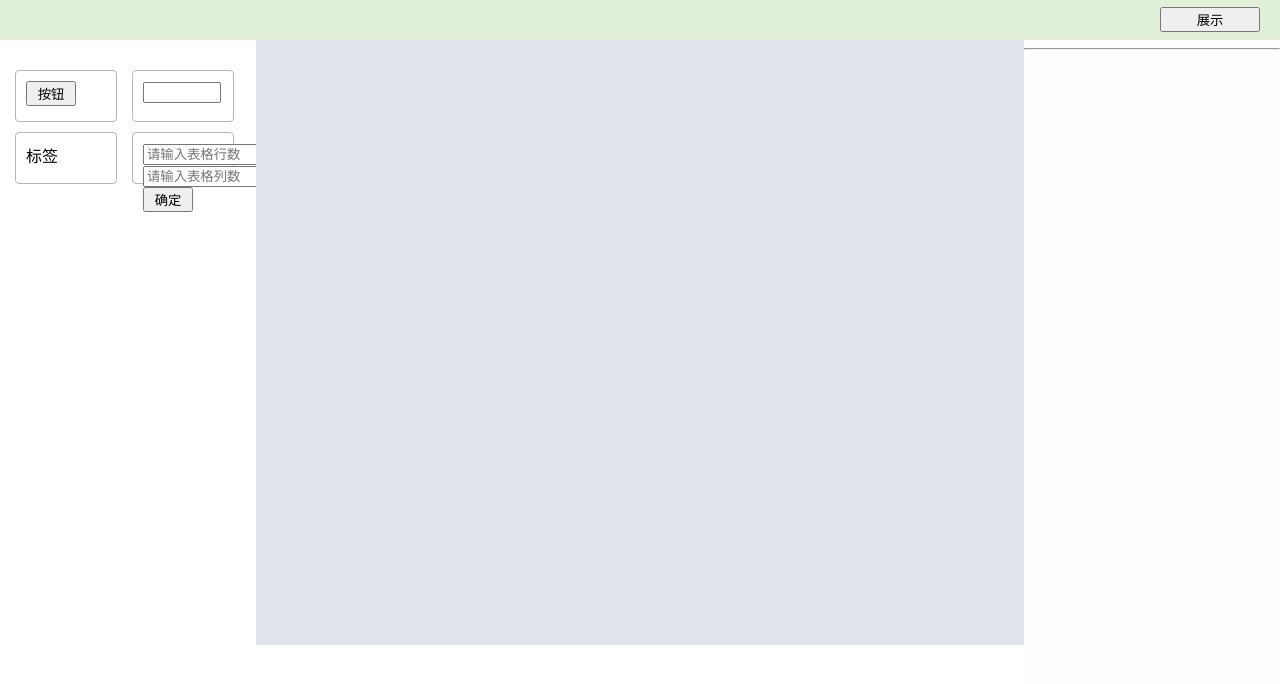
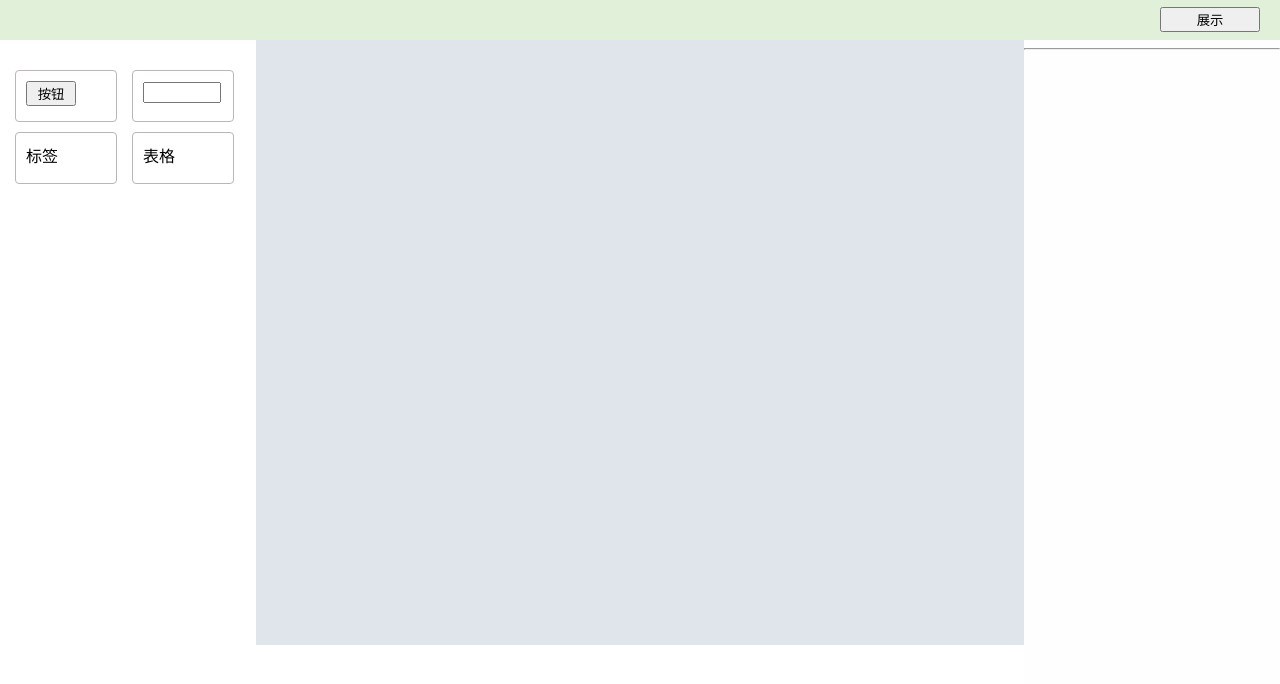
Before and after one commit to TeacherXin/XinBuilder, a React (Create React App) app: page /home in a window 1280 px wide. Shown: the top 684 px of the page. Built offline with nearby package versions, Linux system fonts and the light colour scheme.

Commit message:
动作面板内容使用函数直接调用

```diff
--- a/src/Component/Button/index.js
+++ b/src/Component/Button/index.js
@@ -14,7 +14,7 @@ export default function Button(props) {
   const btnClick = () => {
     onClick();
     let script = document.createElement('script');
-    script.innerHTML = actionJs?.click
+    script.innerHTML = '(function(){' +  actionJs?.click + '})()'
     document.body.append(script)
   }
 
--- a/src/MainCom/leftCom/index.js
+++ b/src/MainCom/leftCom/index.js
@@ -23,8 +23,14 @@ export default function LeftCom(props) {
         {/*遍历组件库，然后依次在左侧列表展示*/}
         {Object.keys(myComponent).map(cName => {
           const Com = myComponent[cName];
+          let leftCom;
+          if(cName === 'Table'){
+            leftCom = '表格'
+          }else{
+            leftCom=<Com />
+          }
           return  <div onDragEnd={onDragEnd} onDragStart={onDragStart(Com,cName)} key={cName} className='componentItem'>
-            <div style={{display: 'inline-block'}} draggable><Com /></div>
+            <div style={{display: 'inline-block'}} draggable>{leftCom}</div>
         </div>
         })}
       </div>
```
